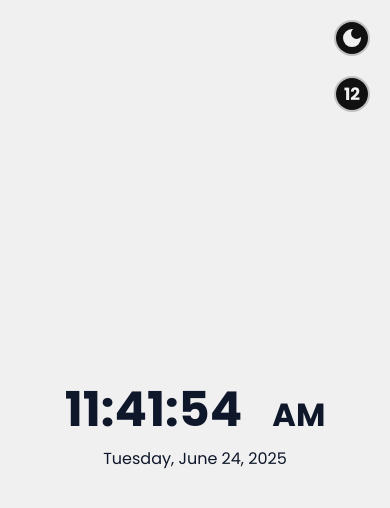
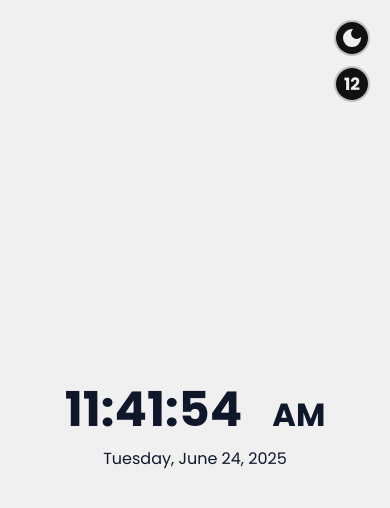
Before and after one commit to Sarangnm/digital-clock, a plain HTML site: page index.html in a window 390 px wide. Drawn offline with Linux system fonts and the light colour scheme.

Commit message:
update for better mobile display

```diff
--- a/styles.css
+++ b/styles.css
@@ -107,14 +107,6 @@ body.dark .formatBtn{
     display: none;
 }
 @media (max-width: 600px){
-     body {
-        min-height: 100vh;
-        overflow: hidden;
-        display: flex;
-        justify-content: center;
-        align-items: center;
-        flex-direction: column;
-    }
     .clock {
       display: flex;
       flex-direction: column;
@@ -123,6 +115,9 @@ body.dark .formatBtn{
       min-height: 100vh;
       text-align: center;
       padding: 1rem;
+    }
+    .buttons{
+        gap: 10px;
     }
     .themeBtn p,
     .formatBtn p {
```
